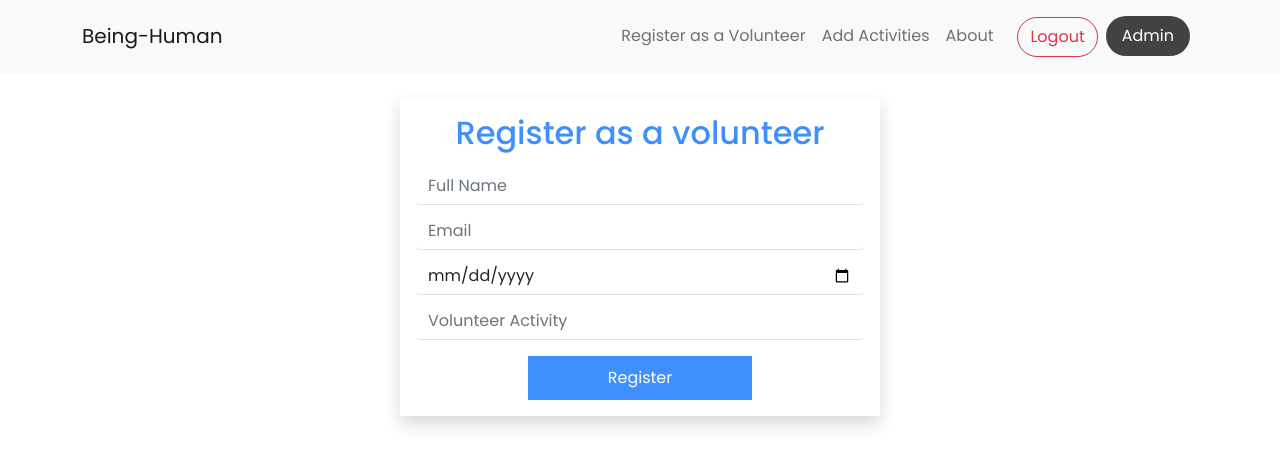
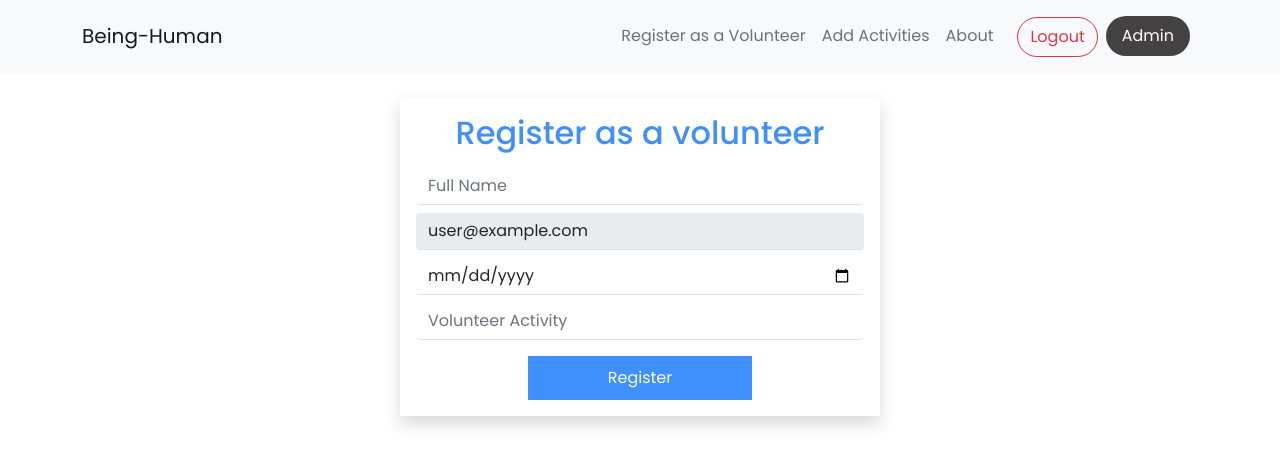
Before and after one commit to mohammadtanim24h/being-human, a React (Create React App) app: page /volunteerRegister in a window 1280 px wide. Shown: the top 466 px of the page. Built offline with nearby package versions, Linux system fonts and the light colour scheme; no server answers; sample sign-in values are in the browser's storage.

Commit message:
implemented require auth and added loading spinner

```diff
--- a/src/App.js
+++ b/src/App.js
@@ -7,6 +7,7 @@ import About from "./components/About/About";
 import Login from "./components/Login/Login";
 import AddActivity from "./components/AddActivity/AddActivity";
 import VolunteerRegister from "./components/VolunteerRegister/VolunteerRegister";
+import RequireAuth from "./components/RequireAuth/RequireAuth";
 
 function App() {
     return (
@@ -16,8 +17,18 @@ function App() {
                 <Route path="/" element={<Home></Home>}></Route>
                 <Route path="/about" element={<About></About>}></Route>
                 <Route path="/login" element={<Login></Login>}></Route>
-                <Route path="/addActivities" element={<AddActivity></AddActivity>}></Route>
-                <Route path="/volunteerRegister" element={<VolunteerRegister></VolunteerRegister>}></Route>
+                <Route
+                    path="/addActivities"
+                    element={<AddActivity></AddActivity>}
+                ></Route>
+                <Route
+                    path="/volunteerRegister"
+                    element={
+                        <RequireAuth>
+                            <VolunteerRegister></VolunteerRegister>
+                        </RequireAuth>
+                    }
+                ></Route>
             </Routes>
         </div>
     );
--- /dev/null
+++ b/src/components/Loading/Loading.js
@@ -0,0 +1,12 @@
+import React from 'react';
+import { Spinner } from 'react-bootstrap';
+
+const Loading = () => {
+    return (
+        <div style={{height: '300px'}} className="d-flex justify-content-center align-items-center">
+            <Spinner animation="border" variant="primary" />
+        </div>
+    );
+};
+
+export default Loading;
--- a/src/components/Login/Login.js
+++ b/src/components/Login/Login.js
@@ -3,15 +3,18 @@ import "./Login.css";
 import google from "../../images/icons8-google.png";
 import auth from "../../firebase/firebase.init";
 import { useSignInWithGoogle } from "react-firebase-hooks/auth";
-import { useNavigate } from "react-router-dom";
+import { useLocation, useNavigate } from "react-router-dom";
 
 const Login = () => {
+    const navigate = useNavigate();
+    const location = useLocation();
+    let from = location.state?.from?.pathname || "/";
     const [signInWithGoogle, user, , error] = useSignInWithGoogle(auth);
-    const navigate = useNavigate();
+
 
     useEffect(() => {
         if (user) {
-            navigate("/");
+            navigate(from, { replace: true });
         }
     }, [user]);
 
--- a/src/components/RequireAuth/RequireAuth.js
+++ b/src/components/RequireAuth/RequireAuth.js
@@ -1,13 +1,16 @@
-import React from 'react';
-import { useAuthState } from 'react-firebase-hooks/auth';
-import { Navigate, useLocation } from 'react-router-dom';
-import auth from '../../firebase/firebase.init';
+import React from "react";
+import { useAuthState } from "react-firebase-hooks/auth";
+import { Navigate, useLocation } from "react-router-dom";
+import auth from "../../firebase/firebase.init";
+import Loading from "../Loading/Loading";
 
 const RequireAuth = ({ children }) => {
     const [user, loading] = useAuthState(auth);
-    console.log(user);
     const location = useLocation();
-    if(!user) {
+    if (loading) {
+        return <Loading></Loading>;
+    }
+    if (!user) {
         return <Navigate to="/login" state={{ from: location }} replace />;
     }
     return children;
--- a/src/components/VolunteerRegister/VolunteerRegister.js
+++ b/src/components/VolunteerRegister/VolunteerRegister.js
@@ -1,8 +1,11 @@
 import React from "react";
+import { useAuthState } from "react-firebase-hooks/auth";
 import { useForm } from "react-hook-form";
+import auth from "../../firebase/firebase.init";
 import "./VolunteerRegister.css";
 
 const VolunteerRegister = () => {
+    const [user] = useAuthState(auth);
     const { register, handleSubmit } = useForm();
     const onSubmit = (data) => {
         console.log(data);
@@ -13,7 +16,7 @@ const VolunteerRegister = () => {
                 <h2 className="theme-color mb-3">Register as a volunteer</h2>
                 <form onSubmit={handleSubmit(onSubmit)}>
                     <input className="form-control mb-2 border-0 border-bottom" placeholder="Full Name" {...register("name")} />
-                    <input className="form-control mb-2 border-0 border-bottom" placeholder="Email" type="email" {...register("email")} />
+                    <input defaultValue={user?.email} readOnly className="form-control mb-2 border-0 border-bottom" placeholder="Email" type="email" {...register("email")} />
                     <input className="form-control mb-2 border-0 border-bottom" placeholder="Date" type="date" {...register("date")} />
                     <input className="form-control mb-3 border-0 border-bottom" placeholder="Volunteer Activity" {...register("activity")} />
                     <input className="submit-btn w-50" type="submit" value="Register" />
```
